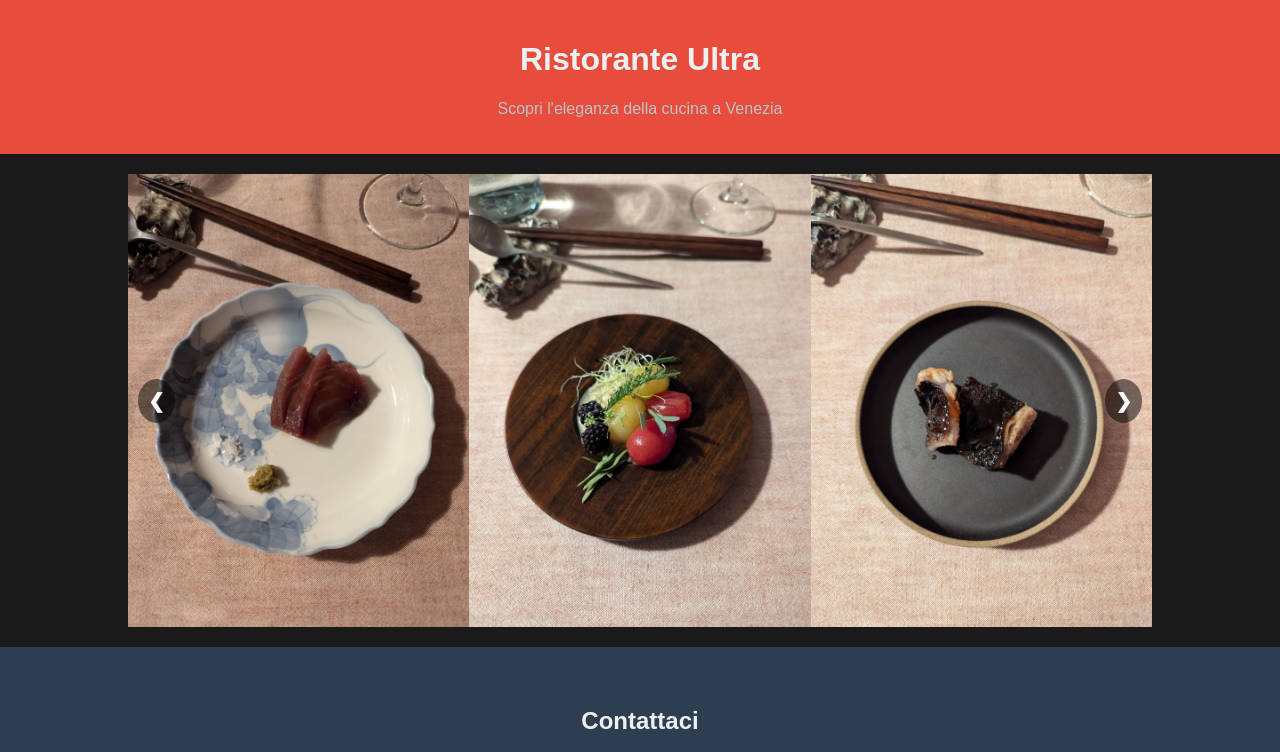
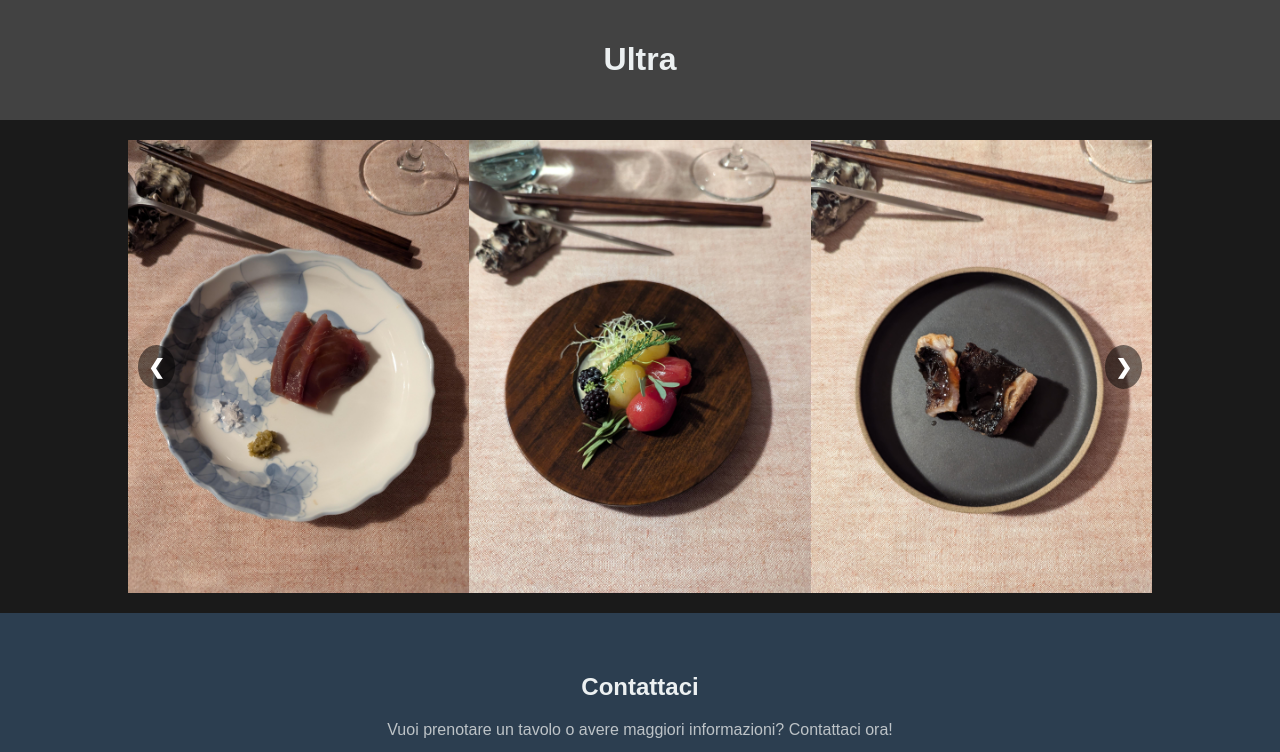
Before and after one commit to SignorWaltz/Ultra, a plain HTML site: page index.html in a window 1280 px wide. Shown: the top 752 px of the page. Drawn offline with Linux system fonts and the light colour scheme.

Commit message:
Change header

```diff
--- a/index.html
+++ b/index.html
@@ -12,8 +12,7 @@
 <body>
     <!-- Header -->
     <header class="header">
-        <h1>Ristorante Ultra</h1>
-        <p>Scopri l'eleganza della cucina a Venezia</p>
+        <h1>Ultra</h1>
     </header>
 
     <!-- Carosello -->
--- a/style.css
+++ b/style.css
@@ -28,7 +28,7 @@ a:hover {
 }
 
 .header {
-    background-color: #e74c3c;
+    background-color: #424242;
     color: white;
     padding: 20px;
     text-align: center;
```
